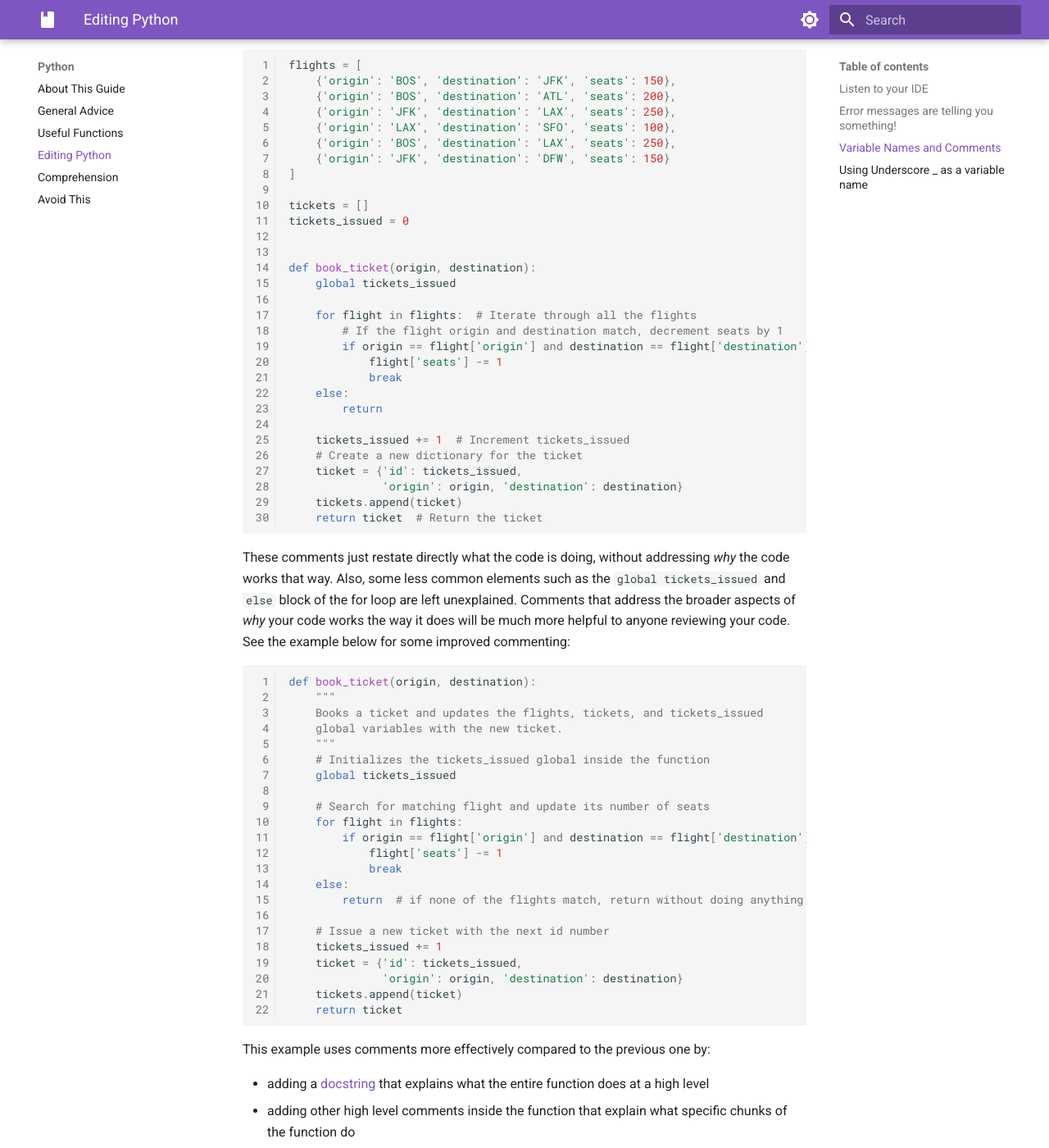
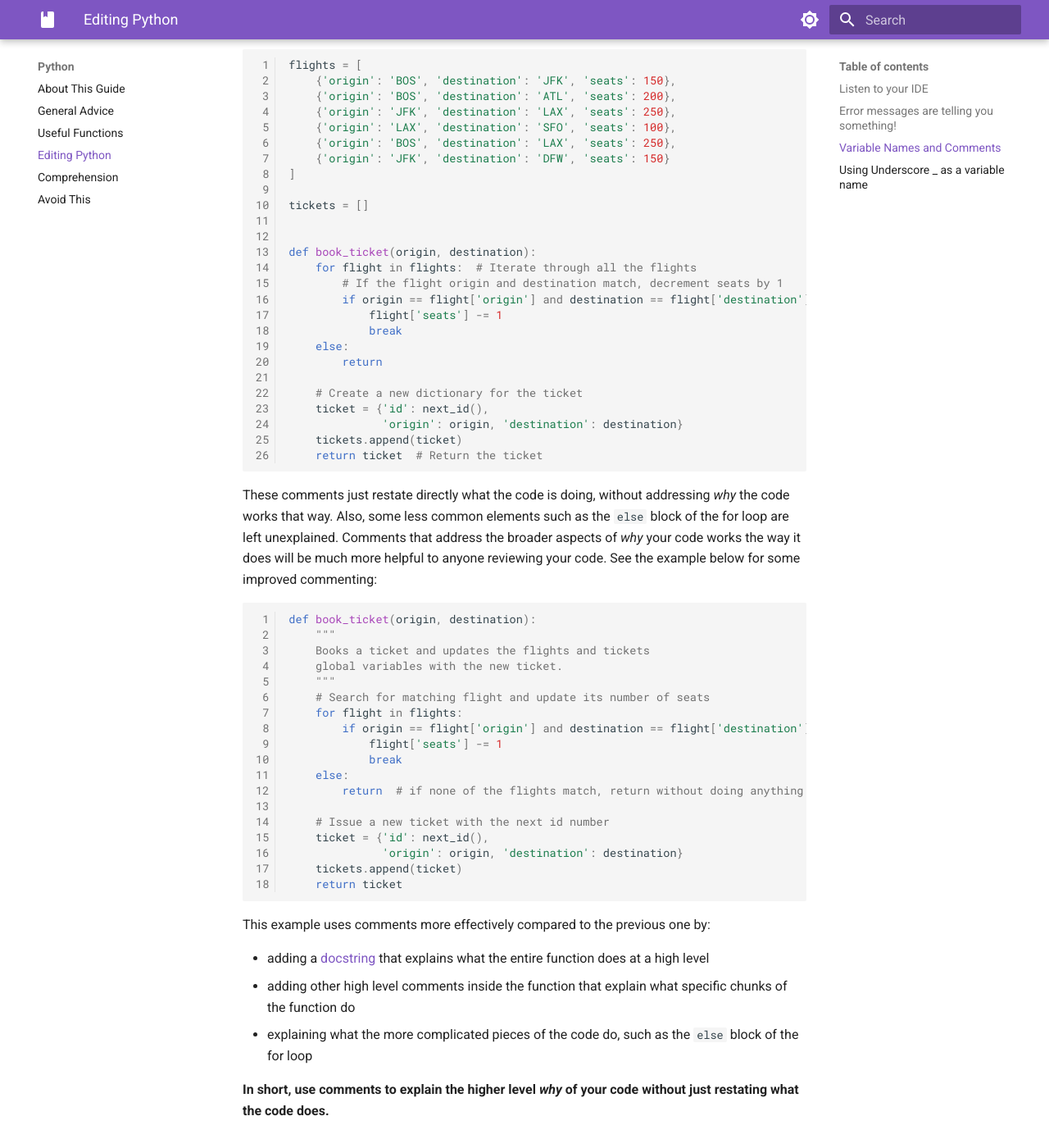
Before and after one commit to camtheman256/pages, an MkDocs documentation site: the page built from docs/python/03_editing.md, in a window 1280 px wide and 1400 px high, scrolled down 2593 px. Shown: the whole window at 82% size. Built offline with MkDocs 1.6.1 and Material for MkDocs 9.7.7, drawn with Linux system fonts in a browser that asks for light colours; some of the changed text lies outside the part shown.

Commit message:
remove global

````diff
--- a/docs/python/03_editing.md
+++ b/docs/python/03_editing.md
@@ -126,12 +126,9 @@ flights = [
 ]
 
 tickets = []
-tickets_issued = 0
 
 
 def book_ticket(origin, destination):
-    global tickets_issued
-
     for flight in flights:  # Iterate through all the flights
         # If the flight origin and destination match, decrement seats by 1
         if origin == flight['origin'] and destination == flight['destination']:
@@ -140,9 +137,8 @@ def book_ticket(origin, destination):
     else:
         return
 
-    tickets_issued += 1  # Increment tickets_issued
     # Create a new dictionary for the ticket
-    ticket = {'id': tickets_issued,
+    ticket = {'id': next_id(),
               'origin': origin, 'destination': destination}
     tickets.append(ticket)
     return ticket  # Return the ticket
@@ -150,20 +146,17 @@ def book_ticket(origin, destination):
 
 These comments just restate directly what the code is doing, without addressing
 _why_ the code works that way. Also, some less common elements such as the
-`global tickets_issued` and `else` block of the for loop are left unexplained.
-Comments that address the broader aspects of _why_ your code works the way it
-does will be much more helpful to anyone reviewing your code. See the example
-below for some improved commenting:
+`else` block of the for loop are left unexplained. Comments that address the
+broader aspects of _why_ your code works the way it does will be much more
+helpful to anyone reviewing your code. See the example below for some improved
+commenting:
 
 ```python linenums="1"
 def book_ticket(origin, destination):
     """
-    Books a ticket and updates the flights, tickets, and tickets_issued
+    Books a ticket and updates the flights and tickets
     global variables with the new ticket.
     """
-    # Initializes the tickets_issued global inside the function
-    global tickets_issued
-
     # Search for matching flight and update its number of seats
     for flight in flights:
         if origin == flight['origin'] and destination == flight['destination']:
@@ -173,8 +166,7 @@ def book_ticket(origin, destination):
         return  # if none of the flights match, return without doing anything
 
     # Issue a new ticket with the next id number
-    tickets_issued += 1
-    ticket = {'id': tickets_issued,
+    ticket = {'id': next_id(),
               'origin': origin, 'destination': destination}
     tickets.append(ticket)
     return ticket
@@ -186,8 +178,8 @@ This example uses comments more effectively compared to the previous one by:
   level
 - adding other high level comments inside the function that explain what
   specific chunks of the function do
-- explaining what the more complicated pieces of the code do, such as the
-  `global tickets_issued` and `else` block of the for loop
+- explaining what the more complicated pieces of the code do, such as the `else`
+  block of the for loop
 
 **In short, use comments to explain the higher level _why_ of your code without
 just restating what the code does.**
````
